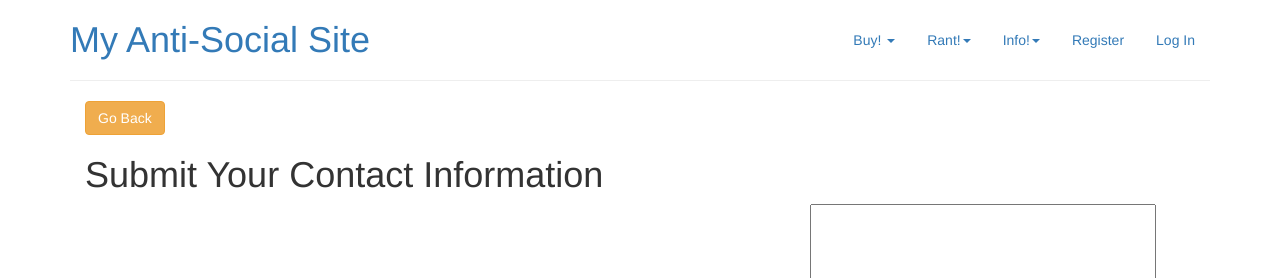
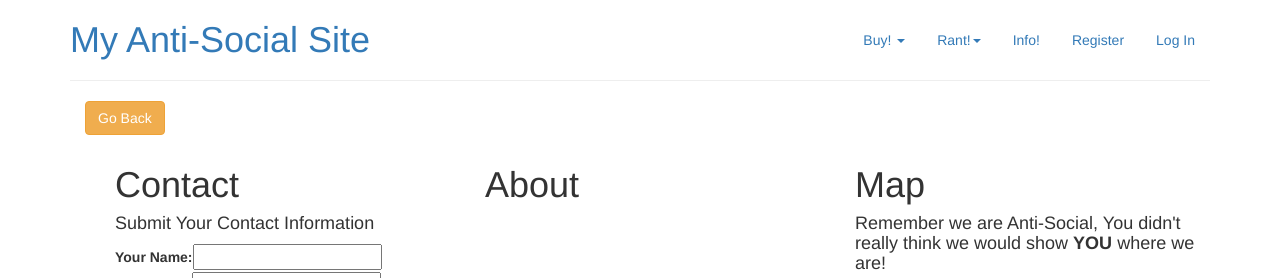
Before and after one commit to brendanjgreene/I-am-anti-social, a Django app: page /contact-form/ in a window 1280 px wide. Shown: the top 278 px of the page. Run offline with Django 3.2, Linux system fonts and the light colour scheme; some libraries are stand-ins or nearby versions.

Commit message:
consolidated contact an

```diff
--- a/I_am_anti_social/urls.py
+++ b/I_am_anti_social/urls.py
@@ -31,6 +31,7 @@ from threads import api_views as thread_api_views
 urlpatterns = [
     url(r'^admin/', admin.site.urls),
     url(r'^$', hello_views.get_index, name='index'),
+    url(r'^info/', hello_views.get_info, name='info'),
     url(r'^contact-form/$', hello_views.contact, name='contact-form'),
 
     # AUTH
--- a/hello/views.py
+++ b/hello/views.py
@@ -9,6 +9,10 @@ from django.contrib import messages
 
 def get_index(request):
     return render(request, 'index.html')
+
+
+def get_info(request):
+    return render(request, 'info.html')
 
 
 def contact(request):
@@ -40,11 +44,9 @@ def contact(request):
                 headers={'Reply-To': contact_email }
             )
             email.send()
-            messages.success(request, "Your Contact information has been submitted! "
-                                  " Expect to hear from us within three working days!")
+            messages.success(request, "Your Contact information has been submitted!"
+                                      " Expect to hear from us within three working days!")
             return redirect('/pages/contact/')
-
-
 
     return render(request, 'contactform.html', {
         'form': form_class,
--- a/static/css/custom.css
+++ b/static/css/custom.css
@@ -8,3 +8,7 @@
 .fa {
     color: #222222;
 }
+#map {
+    height: 450px;
+    width: 100%;
+}
--- a/templates/base.html
+++ b/templates/base.html
@@ -35,16 +35,18 @@
                    <li><a href="/forum/">Forum</a></li>
                </ul>
            </li>
-           <li class="dropdown">
+           <li><a href="/contact-form">Info!</a></li>
+           <!--li class="dropdown">
                <a class="dropdown-toggle" data-toggle="dropdown" role="button" aria-haspopup="true">Info!<span class="caret"></span></a>
                <ul class="dropdown-menu">
                    <li><a href="/pages/about/">About</a></li>
                    <li><a href="/pages/contact/">Contact</a></li>
-                   {% if user.is_superuser %}
-                       <li><a href="/admin/">Admin</a></li>
-                   {% endif %}
+                   no longer needed combined about and contact pages
                </ul>
-           </li>
+           </li-->
+           {% if user.is_superuser %}
+               <li><a href="/admin/">Admin</a></li>
+           {% endif %}
            {% if user.is_authenticated %}
                <li><a href="{% url 'profile' %}">Profile</a></li>
                <li><a href="{% url 'logout' %}">Log Out</a></li>
@@ -98,4 +100,5 @@ function goBack() {
     window.history.back();
 }
 </script>
+
 </html>
--- a/templates/contactform.html
+++ b/templates/contactform.html
@@ -2,13 +2,45 @@
 {% load bootstrap_tags %}
 {% load staticfiles %}
 
+{% block head_js %}
+    <script>
+    function initMap() {
+        var uluru = {lat: -68.2463069, lng: -65.7860339};
+        var map = new google.maps.Map(document.getElementById('map'), {
+            zoom: 4,
+            center: uluru
+        });
+        var marker = new google.maps.Marker({
+            position: uluru,
+            map: map
+        });
+    }
+    </script>
+    <script async defer
+    src="https://maps.googleapis.com/maps/api/js?key=AIzaSyAzoE4I4KLfRtJS78yFMQnDf7l_YfvgFNo&callback=initMap">
+    </script>
+{% endblock %}
+
 {% block title %}Contact - {{ block.super }}{% endblock %}
 
 {% block content %}
-<h1>Submit Your Contact Information</h1>
-<form role="form" action="" method="post">
-    {% csrf_token %}
-    {{ form | as_bootstrap }}
-    <button class="btn btn-large btn-success" type="submit">Submit</button>
-</form>
+    <div class="col-sm-12">
+        <div class="col-sm-4">
+            <h1>Contact</h1>
+            <h4>Submit Your Contact Information</h4>
+            <form role="form" action="" method="post">
+                {% csrf_token %}
+                {{ form | as_bootstrap }}
+                <button class="btn btn-large btn-success" type="submit">Submit</button>
+            </form>
+
+        </div>
+        <div class="col-sm-4">
+            <h1>About</h1>
+        </div>
+        <div class="col-sm-4">
+            <h1>Map</h1>
+            <h4>Remember we are Anti-Social, You didn't really think we would show <strong>YOU</strong> where we are!</h4>
+            <div id="map"></div></div>
+    </div>
 {% endblock %}
```
Also changed, not shown: db.sqlite3.
